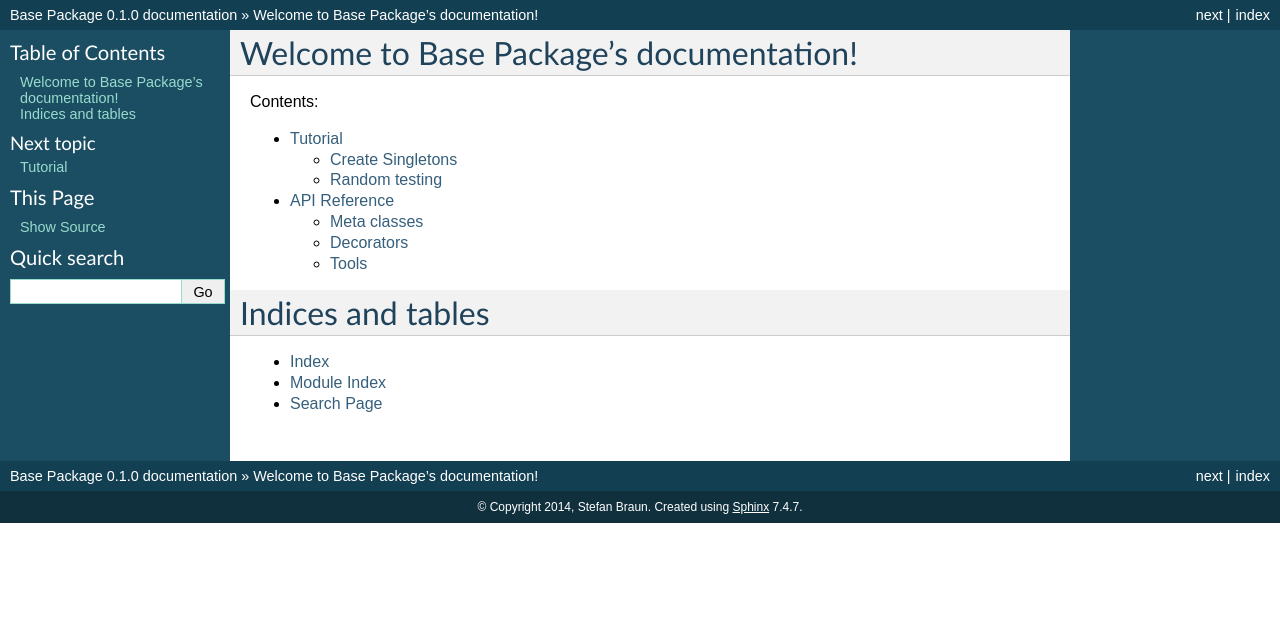
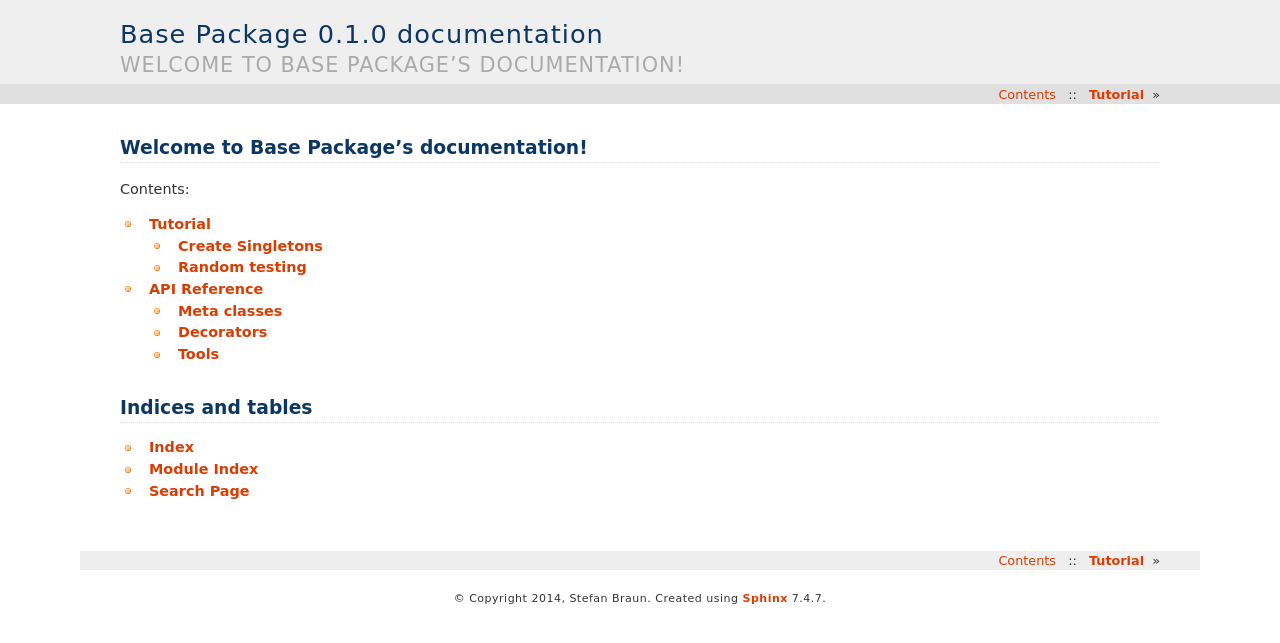
Before and after one commit to stbraun/fuzzing, a Sphinx documentation site: the page built from docs/source/index.rst, in a window 1280 px wide. Shown: the top 643 px of the page. Built offline with Sphinx 7.4.7, drawn with Linux system fonts in a browser that asks for light colours.

Commit message:
Document style changed to haiku.

```diff
--- a/docs/source/conf.py
+++ b/docs/source/conf.py
@@ -109,7 +109,8 @@ pygments_style = 'sphinx'
 
 # The theme to use for HTML and HTML Help pages.  See the documentation for
 # a list of builtin themes.
-html_theme = 'default'
+#html_theme = 'default'
+html_theme = 'haiku'
 
 # Theme options are theme-specific and customize the look and feel of a theme
 # further.  For a list of options available for each theme, see the
```
